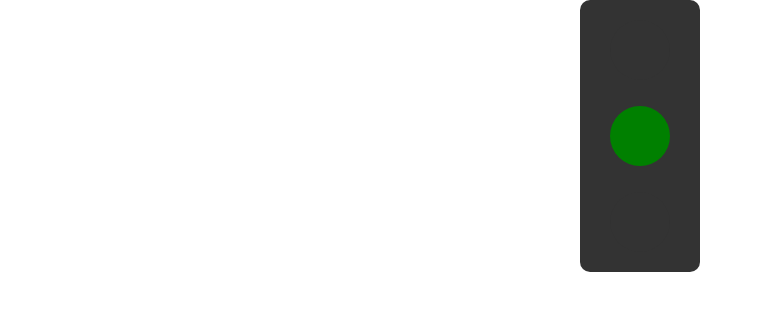
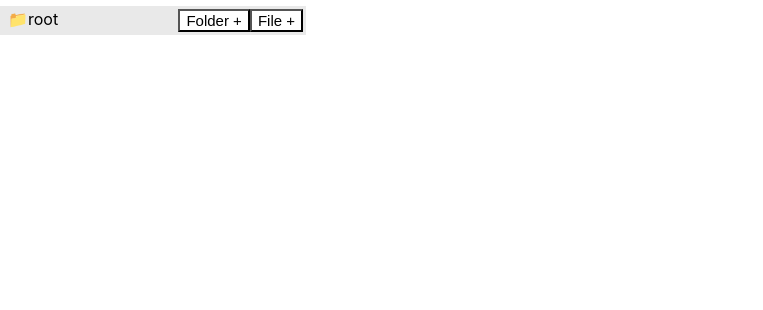
Before and after one commit to Madhan235/interview-preparation, a React (Create React App) app: page / in a window 1280 px wide. Shown: the top 310 px of the page, without its empty margins (0-763 px from the left). Built offline with nearby package versions, Linux system fonts and the light colour scheme.

Commit message:
folder ui and tree traversal and recursive component examples

```diff
--- a/src/App.css
+++ b/src/App.css
@@ -1,69 +1,51 @@
-.App {
+/* .App {
   display: flex;
+  flex-direction: column;
   justify-content: center;
   align-items: center;
-}
-/* .trafficlight {
-  display: flex;
-  flex-direction: column;
-  align-items: center;
-  width: 100px;
-  padding: 10px;
-  border-radius: 10px;
-  background-color: #333;
-}
-
-.light {
-  width: 60px;
-  height: 60px;
-  margin: 10px 0;
-  border-radius: 50%;
-  background-color: #333;
-  opacity: 0.4;
-  transition: opactiy 0.5s ease;
-}
-
-.red.active {
-  background-color: red;
-  opacity: 1;
-}
-.orange.active {
-  background-color: orange;
-  opacity: 1;
-}
-.green.active {
-  background-color: green;
-  opacity: 1;
 } */
 
-/* .trafficlight {
-  display: flex;
-  flex-direction: column;
-  align-items: center;
-  width: 100px;
-  padding: 10px;
-  border-radius: 10px;
-  background-color: #333;
-} */
-
+/* traffic light  */
+/*
 .trafficlight {
-  width: 100px;
+  width: 80px;
   background: #333;
   display: flex;
   flex-direction: column;
   gap: 6px;
   align-items: center;
-  padding: 10px;
+  padding: 15px;
   border-radius: 10px;
 }
 .light {
-  width: 60px;
-  height: 60px;
+  width: 40px;
+  height: 40px;
+  background-color: #333;
+  margin: 10px 5px;
+  opacity: 0.4;
+  transform: rotate(-45deg);
+  transition: opacity 0.5s ease;
+  position: relative;
+}
+
+.light::before,
+.light::after {
+  content: "";
+  width: 40px;
+  height: 40px;
+  background-color: inherit;
   border-radius: 50%;
-  background-color: #333;
-  margin: 10px 0;
-  opacity: 0.4;
-  transition: opacity 0.5s ease;
+  position: absolute;
+}
+
+.light::before {
+  top: -20px;
+  left: 0;
+}
+
+.light::after {
+  top: 0;
+  left: 20px;
 }
 
 .red.active {
@@ -77,4 +59,48 @@
 .orange.active {
   background-color: orange;
   opacity: 1;
+} */
+
+/* folder  */
+
+.folder {
+  margin-top: 6px;
+  background-color: rgb(233, 233, 233);
+  display: flex;
+  justify-content: space-between;
+  width: 300px;
+  padding: 3px;
+  white-space: nowrap;
+  cursor: pointer;
 }
+.folder > span {
+  margin: 0 5px 2px 5px;
+}
+.file {
+  display: flex;
+  flex-direction: column;
+  margin-top: 5px;
+  padding-left: 5px;
+}
+.folder > div > button {
+  font-size: 15px;
+  background-color: white;
+  cursor: pointer;
+}
+.folder > div > button:hover {
+  opacity: 0.5;
+}
+.inputContainer {
+  display: flex;
+  align-items: center;
+  gap: 5px;
+}
+.inputContainer > span {
+  margin-top: 5px;
+}
+.inputContainer__input {
+  margin: 6px 0 0 0;
+  padding: 5px;
+  border: 1px solid lightgray;
+  cursor: pointer;
+}
--- a/src/App.js
+++ b/src/App.js
@@ -1,12 +1,22 @@
 import "./App.css";
-import TrafficLight2 from "./components/TrafficLight2";
+import Folder from "./components/Folder";
+import { useState } from "react";
+import explorer from "./data/folderData";
+import useTraverseTree from "./hooks/useTraverseTree";
 
 function App() {
+  const [explorerData, setExplorerData] = useState(explorer);
+  const { insertNode } = useTraverseTree();
+
+  const handleInsertNode = (folderId, item, isFolder) => {
+    const finalTree = insertNode(explorerData, folderId, item, isFolder);
+
+    setExplorerData(finalTree);
+  };
+
   return (
     <div className="App">
-      {/* <CountDownTimer initialCount={10} /> */}
-
-      <TrafficLight2 />
+      <Folder handleInsertNode={handleInsertNode} explorer={explorerData} />
     </div>
   );
 }
--- /dev/null
+++ b/src/components/Folder.js
@@ -0,0 +1,66 @@
+import React, { useState } from "react";
+
+export default function Folder({ explorer, handleInsertNode }) {
+  const [expand, setExpand] = useState(false);
+  const [showInput, setShowInput] = useState({
+    visible: false,
+    isFolder: false,
+  });
+
+  const handleNewFolder = (e, isFolder) => {
+    e.stopPropagation();
+    setExpand(true);
+    setShowInput({
+      visible: true,
+      isFolder,
+    });
+  };
+
+  const onAddFolder = (e) => {
+    if (e.keyCode === 13 && e.target.value) {
+      handleInsertNode(explorer.id, e.target.value, showInput.isFolder);
+      setShowInput({ ...showInput, visible: false });
+    }
+  };
+
+  if (explorer.isFolder) {
+    return (
+      <div style={{ marginTop: 5 }}>
+        <div onClick={() => setExpand(!expand)} className="folder">
+          <span>📁{explorer.name}</span>
+          <div>
+            <button onClick={(e) => handleNewFolder(e, true)}>Folder +</button>
+            <button onClick={(e) => handleNewFolder(e, false)}>File +</button>
+          </div>
+        </div>
+
+        <div style={{ display: expand ? "block" : "none", paddingLeft: 25 }}>
+          {showInput.visible && (
+            <div className="inputContainer">
+              <span>{showInput.isFolder ? "📁" : "📄"}</span>
+              <input
+                type="text"
+                className="inputContainer__input"
+                autoFocus
+                onKeyDown={onAddFolder}
+                onBlur={() => setShowInput({ ...showInput, visible: false })}
+              />
+            </div>
+          )}
+
+          {explorer.items.map((exp) => {
+            return (
+              <Folder
+                explorer={exp}
+                handleInsertNode={handleInsertNode}
+                key={exp.id}
+              />
+            );
+          })}
+        </div>
+      </div>
+    );
+  } else {
+    return <span className="file">📄{explorer.name}</span>;
+  }
+}
--- a/src/components/TrafficLight2.js
+++ /dev/null
@@ -1,36 +0,0 @@
-import React, { useEffect, useState } from "react";
-
-export default function TrafficLight2() {
-  const [light, setLight] = useState("red");
-  const lightConfig = {
-    red: {
-      duration: 3000,
-      next: "green",
-    },
-
-    green: {
-      duration: 5000,
-      next: "orange",
-    },
-    orange: {
-      duration: 3000,
-      next: "red",
-    },
-  };
-
-  useEffect(() => {
-    const timeOut = setTimeout(() => {
-      setLight(lightConfig[light]?.next);
-    }, lightConfig[light]?.duration);
-
-    return () => clearTimeout(timeOut);
-  }, [light]);
-
-  return (
-    <div className="trafficlight">
-      <div className={`light red ${light === "red" && "active"}`}></div>
-      <div className={`light green ${light === "green" && "active"}`}></div>
-      <div className={`light orange ${light === "orange" && "active"}`}></div>
-    </div>
-  );
-}
--- /dev/null
+++ b/src/data/folderData.js
@@ -0,0 +1,72 @@
+const explorer = {
+  id: "1",
+  name: "root",
+  isFolder: true,
+  items: [
+    {
+      id: "2",
+      name: "public",
+      isFolder: true,
+      items: [
+        {
+          id: "3",
+          name: "public nested 1",
+          isFolder: true,
+          items: [
+            {
+              id: "4",
+              name: "index.html",
+              isFolder: false,
+              items: [],
+            },
+            {
+              id: "5",
+              name: "hello.html",
+              isFolder: false,
+              items: [],
+            },
+          ],
+        },
+        {
+          id: "6",
+          name: "public_nested_file",
+          isFolder: false,
+          items: [],
+        },
+      ],
+    },
+    {
+      id: "7",
+      name: "src",
+      isFolder: true,
+      items: [
+        {
+          id: "8",
+          name: "App.js",
+          isFolder: false,
+          items: [],
+        },
+        {
+          id: "9",
+          name: "Index.js",
+          isFolder: false,
+          items: [],
+        },
+        {
+          id: "10",
+          name: "styles.css",
+          isFolder: false,
+          items: [],
+        },
+      ],
+    },
+    {
+      id: "11",
+      name: "package.json",
+      isFolder: false,
+      items: [],
+    },
+  ],
+};
+
+export default explorer;
--- /dev/null
+++ b/src/hooks/useTraverseTree.js
@@ -0,0 +1,26 @@
+import React from "react";
+
+export default function useTraverseTree() {
+  const insertNode = (tree, folderId, item, isFolder) => {
+    if (tree.id === folderId && tree.isFolder) {
+      const newItem = {
+        id: new Date().getTime(),
+        name: item,
+        isFolder: isFolder,
+        items: [],
+      };
+      return { ...tree, items: [newItem, ...tree.items] };
+    }
+    let latestTree = [];
+
+    latestTree = tree.items.map((obj) => {
+      return insertNode(obj, folderId, item, isFolder);
+    });
+
+    return { ...tree, items: latestTree };
+  };
+
+  return {
+    insertNode,
+  };
+}
```
Also changed, not shown: src/components/CountDownTimer.js (deleted, +0 -38 lines), src/components/TrafficLight.js (deleted, +0 -36 lines).
